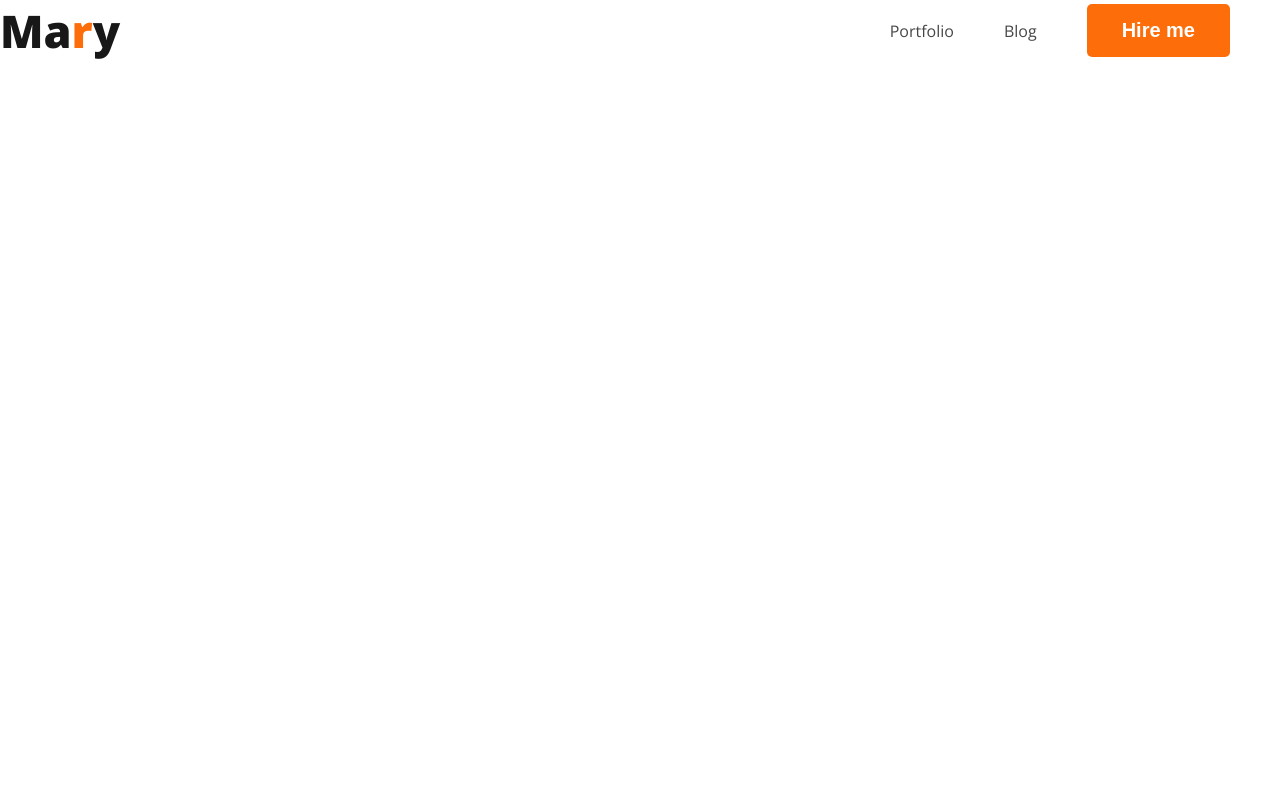
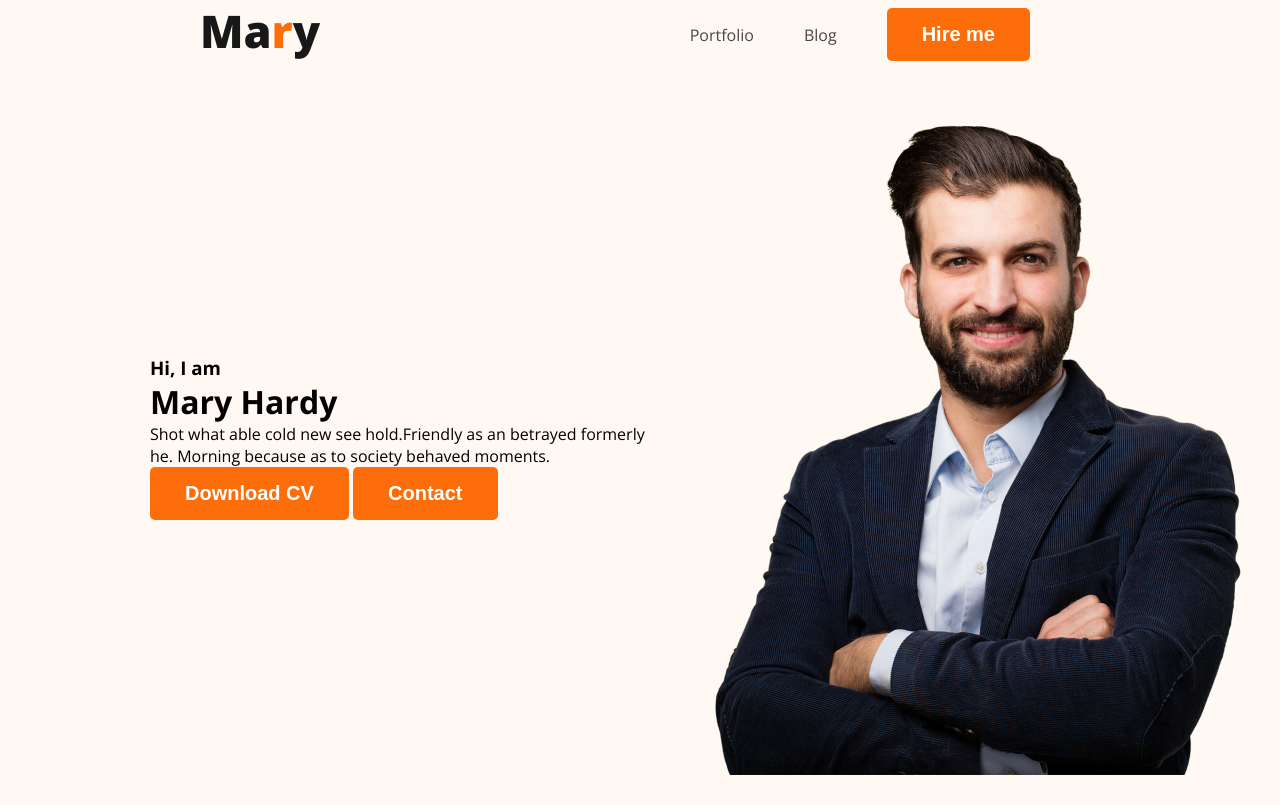
Before and after one commit to searchsakib/webdev-portfolio, a website built with Vite: page index.html in a window 1280 px wide. Built offline with nearby package versions, Linux system fonts and the light colour scheme.

Commit message:
banner content & profile-pic added

```diff
--- a/index.html
+++ b/index.html
@@ -13,7 +13,7 @@
     <link rel="stylesheet" href="./styles/portfolio.css" />
   </head>
   <body>
-    <header>
+    <header class="header">
       <nav>
         <h3 class="nav-title">Ma<span class="text-primary">r</span>y</h3>
         <ul>
@@ -22,6 +22,23 @@
           <li><button class="btn-primary">Hire me</button></li>
         </ul>
       </nav>
+      <div class="banner">
+        <div class="banner-content">
+          <h3 class="banner-greeting">Hi, I am</h3>
+          <h1 class="banner-title">Mary Hardy</h1>
+          <p>
+            Shot what able cold new see hold.Friendly as an betrayed formerly
+            he. Morning because as to society behaved moments.
+          </p>
+          <button class="btn-primary">Download CV</button>
+          <button class="btn-primary">Contact</button>
+        </div>
+        <img
+          class="profile-pic"
+          src="./images/hardy.png"
+          alt="hary bhai in style"
+        />
+      </div>
     </header>
     <main></main>
     <footer></footer>
--- a/styles/portfolio.css
+++ b/styles/portfolio.css
@@ -24,12 +24,14 @@ body {
 nav {
   display: flex;
   justify-content: space-between;
-  /* align-items: center; */
+  align-items: center;
+  margin: 0 200px;
 }
 .nav-title {
   color: #181818;
   font-size: 45px;
   font-weight: 800;
+  padding-bottom: 8px;
 }
 nav > ul {
   display: flex;
@@ -43,3 +45,17 @@ nav a {
   text-decoration: none;
   color: #474747;
 }
+
+/* header related styles */
+.header {
+  background-color: #fff8f3;
+}
+.banner {
+  padding: 30px 30px 30px 150px;
+  display: flex;
+  align-items: center;
+}
+.profile-pic {
+  width: 584px;
+  height: 676px;
+}
```
